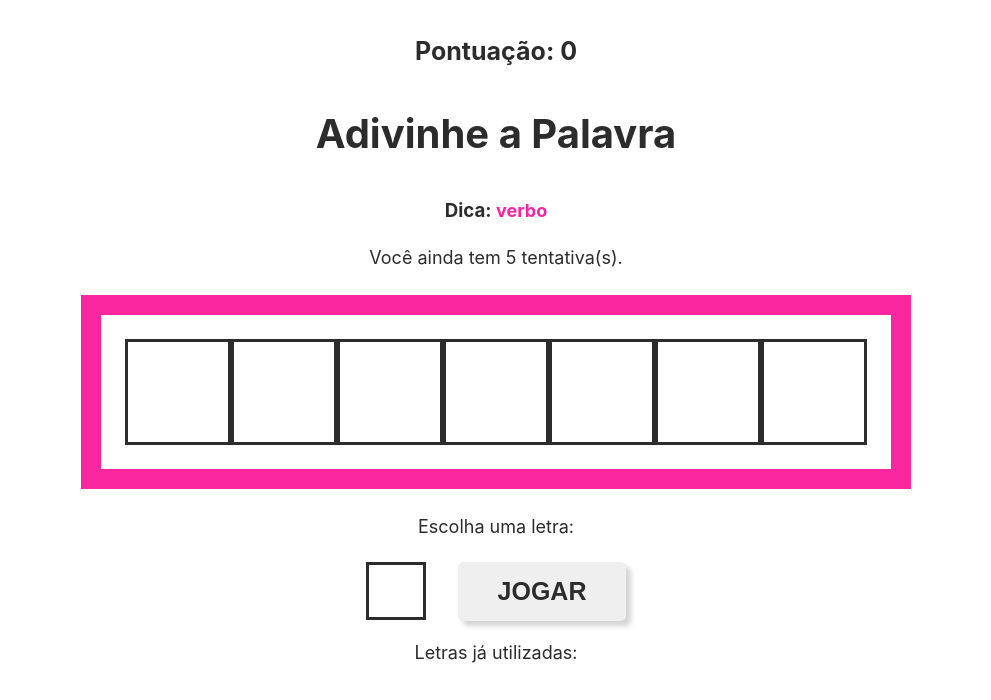
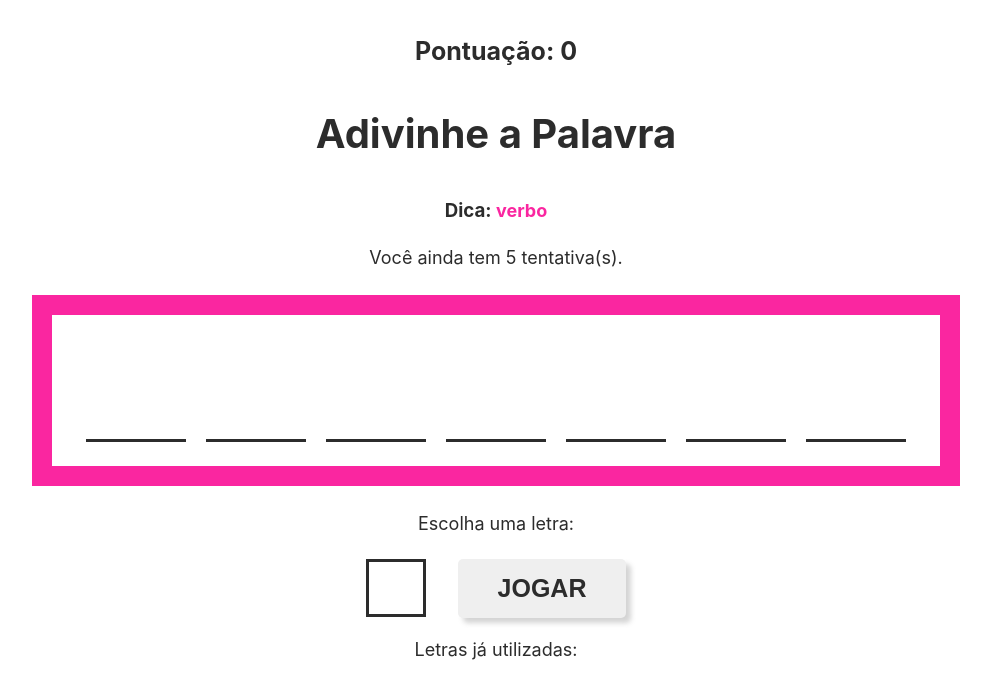
Before and after one commit to vitoria-almeida/verbalizando, a React (Vite) app in the folder react/: page / in a window 1280 px wide. Both pictures are taken after a click on the button "JOGAR". Shown: the top 700 px of the page, without its empty margins (144-1135 px from the left). Built offline with nearby package versions, Linux system fonts and the light colour scheme.

Commit message:
Style: Muda quadrado pra linha
Muda quadrado em branco para linha em branco, a fim de deixar mais parecido com o jogo da forca tradicional

```diff
--- a/react/src/components/GameContainer.jsx
+++ b/react/src/components/GameContainer.jsx
@@ -25,7 +25,7 @@ const GameContainer = ({ verifyLetter, pickedCategory, letters, guessedLetters,
         {letters.map((letter, index) => (
           guessedLetters.includes(letter)
           ? <span key={index} className={styles.letter}>{letter}</span>
-          : <span key={index} className={styles.blankSquare}></span>
+          : <span key={index} className={styles.blankLine}></span>
         ))}
       </div>
 
--- a/react/src/components/css/GameContainer.module.css
+++ b/react/src/components/css/GameContainer.module.css
@@ -26,10 +26,11 @@ p, span {
     display: flex;
 }
 
-.wordContainer .letter, .blankSquare {
+.wordContainer .letter, .blankLine {
     font-size: 70px;
     line-height: 1.5;
-    border: 3px solid var(--fontColor);
+    margin: 0 10px;
+    border-bottom: 3px solid var(--fontColor);
     height: 100px;
     width: 100px;
     text-transform: uppercase;
```
